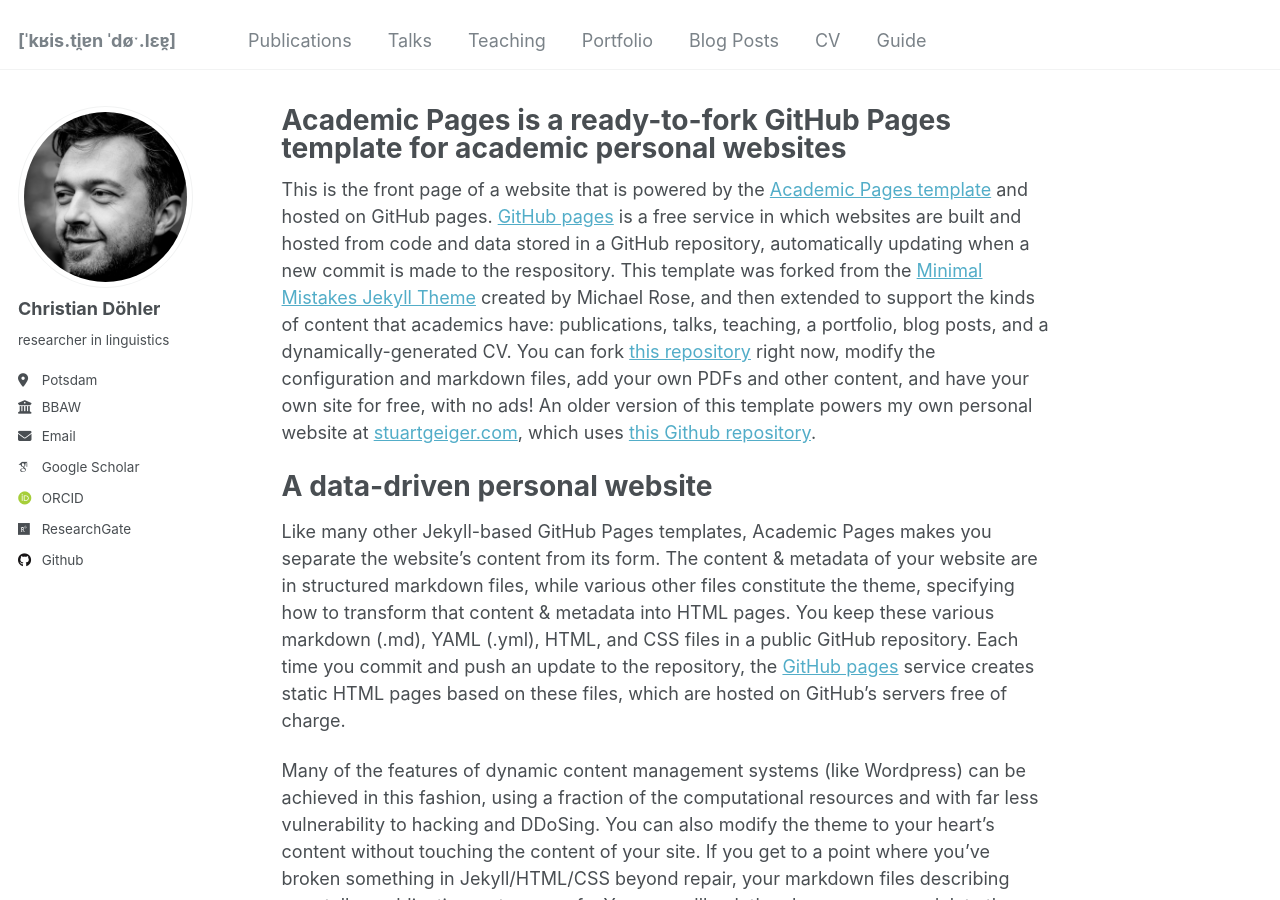
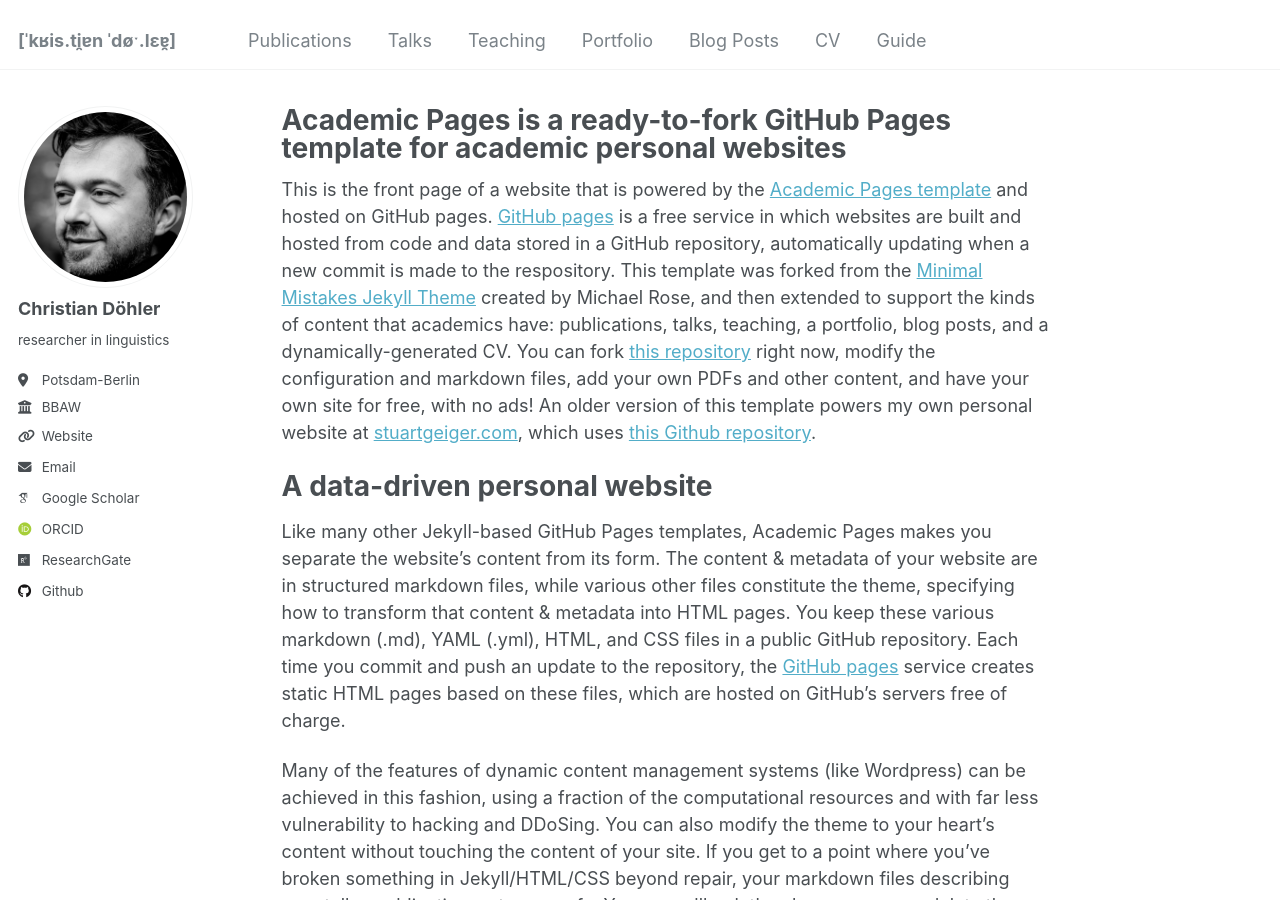
Before and after one commit to chrdoe/chrdoe.github.io, a Jekyll site: the page built from _pages/about.md, in a window 1280 px wide and 900 px high. Built offline with Jekyll 4.4.1, drawn with Linux system fonts in a browser that asks for light colours; some web fonts are replaced.

Commit message:
Update _config.yml

```diff
--- a/_config.yml
+++ b/_config.yml
@@ -25,15 +25,14 @@ author:
   name             : "Christian Döhler"
   pronouns         : # example: "he/his"
   bio              : "researcher in linguistics"
-  location         : "Potsdam"
+  location         : "Potsdam-Berlin"
   employer         : "BBAW"
-  uri              : # URL
+  uri              : "https://www.bbaw.de/die-akademie/mitarbeiterinnen-mitarbeiter/doehler-christian"
   email            : "christian.doehler@posteo.de"
 
   # Academic websites
   arxiv            : # URL - Update with the correct link to your profile
   googlescholar    : "https://scholar.google.com/citations?user=v2ydiy8AAAAJ"
-  bbaw      	   : "https://www.bbaw.de/die-akademie/mitarbeiterinnen-mitarbeiter/doehler-christian"
   orcid            : "https://orcid.org/0000-0002-9659-5920"
   researchgate     : "https://www.researchgate.net/profile/Christian-Doehler"
 
```
